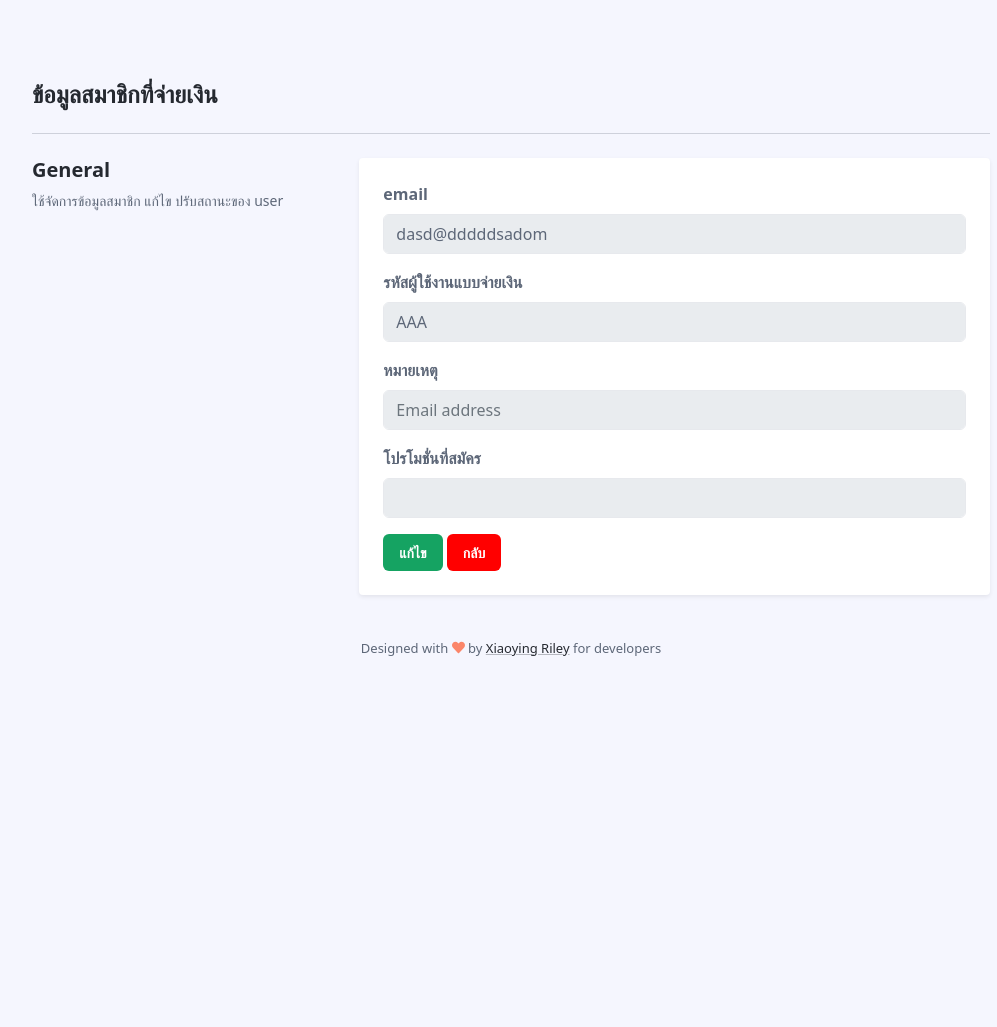
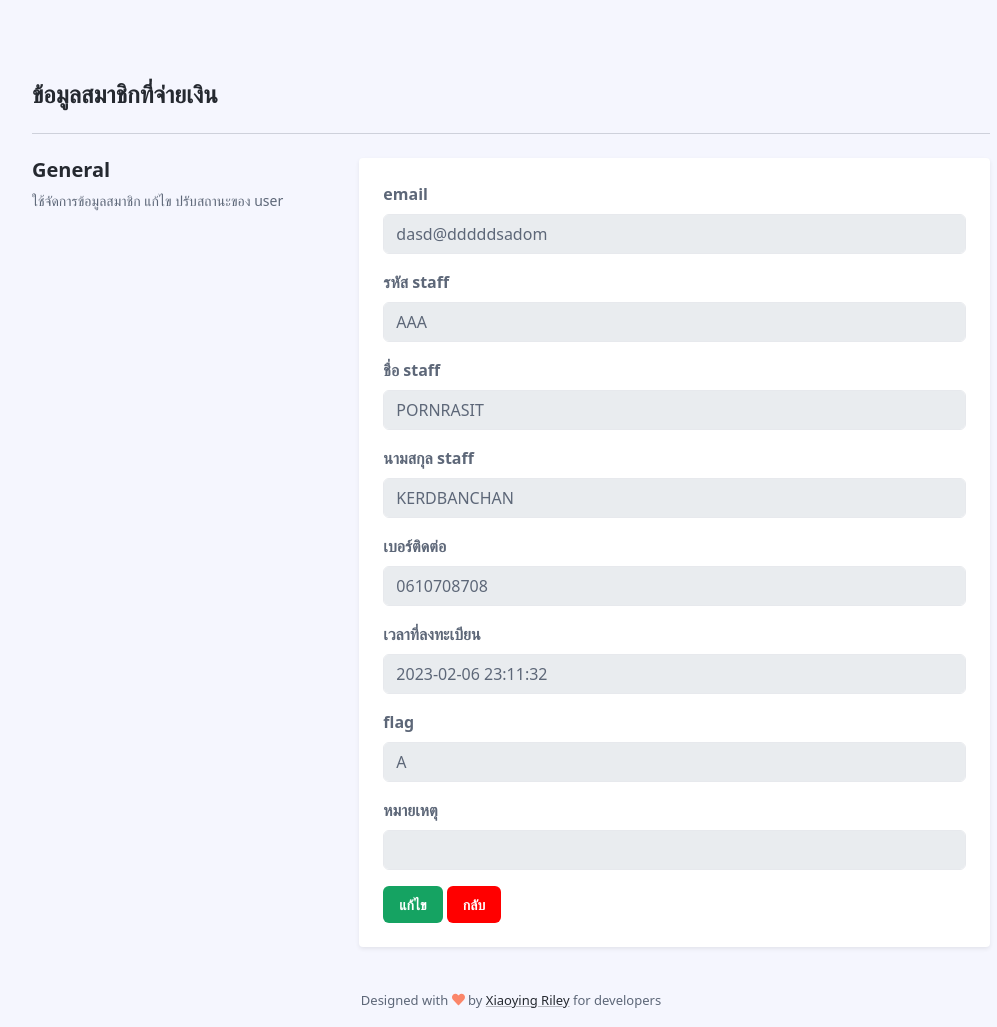
Before and after one commit to cheprad/aiqtweb_update_member, a PHP site: page /staff_detail.php?s_id=AAA in a window 1280 px wide. Shown: the whole page, without its empty margins (254-1251 px from the left). Before the commit the page ends 656 px from the top, so only its background shows below. Run offline with PHP 8.4, Linux system fonts and the light colour scheme; data comes from the database, SQL or seed files in the repository; data that the repository does not hold is empty; some libraries are stand-ins or nearby versions.

Commit message:
staff_detail finish

```diff
--- a/connect.php
+++ b/connect.php
@@ -11,29 +11,29 @@
 	// mysql_query("SET SET CHARACTER SET utf8;");
 	// mysql_select_db($dbname,$conn);
 
-// เครื่องที่ห้อง
+// // เครื่องที่ห้อง
+// 	date_default_timezone_set('Asia/Bangkok');
+// 	$hostdb = "localhost";
+// 	$userdb = "root";
+// 	$dbname = "member_pro";
+// 	$passwddb = "123456";
+// 	@$conn = mysql_connect($hostdb, $userdb, $passwddb);
+// 	if (!$conn) { echo "Cannot connect to mysql database"; }
+// 	mysql_query("SET NAMES 'utf8' COLLATE 'utf8_unicode_ci';");
+// 	mysql_query("SET SET CHARACTER SET utf8;");
+// 	mysql_select_db($dbname,$conn);
+
+// ห้อง 0 เครื่อง 3
 	date_default_timezone_set('Asia/Bangkok');
 	$hostdb = "localhost";
 	$userdb = "root";
 	$dbname = "member_pro";
-	$passwddb = "123456";
+	$passwddb = "";
 	@$conn = mysql_connect($hostdb, $userdb, $passwddb);
 	if (!$conn) { echo "Cannot connect to mysql database"; }
 	mysql_query("SET NAMES 'utf8' COLLATE 'utf8_unicode_ci';");
 	mysql_query("SET SET CHARACTER SET utf8;");
 	mysql_select_db($dbname,$conn);
-
-// ห้อง 0 เครื่อง 3
-	// date_default_timezone_set('Asia/Bangkok');
-	// $hostdb = "localhost";
-	// $userdb = "root";
-	// $dbname = "member_pro";
-	// $passwddb = "";
-	// @$conn = mysql_connect($hostdb, $userdb, $passwddb);
-	// if (!$conn) { echo "Cannot connect to mysql database"; }
-	// mysql_query("SET NAMES 'utf8' COLLATE 'utf8_unicode_ci';");
-	// mysql_query("SET SET CHARACTER SET utf8;");
-	// mysql_select_db($dbname,$conn);
 
 
 // case PHP version > 5.3
--- a/staff_add_db.php
+++ b/staff_add_db.php
@@ -3,7 +3,7 @@
     session_start();
 
     $errors = array();
-    print_r($_POST);
+    // print_r($_POST);
     if(isset($_POST['add_staff'])){
         $s_id = mysql_real_escape_string($_POST['s_id']);
         $user_check_query = "SELECT * FROM staff WHERE s_id = '$s_id'";
--- a/staff_detail.php
+++ b/staff_detail.php
@@ -11,10 +11,14 @@
         $_SESSION['s_id'] = $s_id;
 		if (mysql_num_rows($result)==1){
 			$fetch_result = mysql_fetch_assoc($result);
+			$s_id = $fetch_result["s_id"];
 			$email = $fetch_result["email"];
-			$s_id = $fetch_result["s_id"];
-            $etc = $fetch_result["etc"];
-            $utype = $fetch_result["utype"];
+			$s_fname = $fetch_result["s_fname"];
+			$s_lname = $fetch_result["s_lname"];
+			$s_telnum = $fetch_result["s_telnum"];
+			$s_regtime = $fetch_result["s_regtime"];
+            $s_flag = $fetch_result["s_flag"];
+            $s_etc = $fetch_result["s_etc"];
 		} else {
 			// header("location: staff.php");
             print_r($_GET);
@@ -97,24 +101,47 @@
 
 									</div>
 									<div class="mb-3 ">
-									    <label for="setting-input-2" class="form-label">รหัสผู้ใช้งานแบบจ่ายเงิน</label>
+									    <label for="setting-input-2" class="form-label">รหัส staff</label>
 									    <?php
 											echo '<input name="uid_pro" type="text" class="form-control" id="setting-input-1" value="'.$s_id.'" readonly>'
 										?>
 									</div>
 									<div class="mb-3 ">
-									    <label for="setting-input-2" class="form-label">หมายเหตุ</label>
+									    <label for="setting-input-2" class="form-label">ชื่อ staff</label>
 									    <?php
-											echo '<input name="etc" type="text" class="form-control signin-email" placeholder="Email address"  value="'.$etc.'" readonly>'
+											echo '<input name="uid_pro" type="text" class="form-control" id="setting-input-1" value="'.$s_fname.'" readonly>'
 										?>
 									</div>
 									<div class="mb-3 ">
-									    <label for="setting-input-2" class="form-label">โปรโมชั่นที่สมัคร</label>
+									    <label for="setting-input-2" class="form-label">นามสกุล staff</label>
 									    <?php
-											echo '<input name="utype" type="text" class="form-control" id="setting-input-1" value="'.$utype.'" readonly>'
+											echo '<input name="uid_pro" type="text" class="form-control" id="setting-input-1" value="'.$s_lname.'" readonly>'
 										?>
 									</div>
-
+									<div class="mb-3 ">
+									    <label for="setting-input-2" class="form-label">เบอร์ติดต่อ</label>
+									    <?php
+											echo '<input name="uid_pro" type="text" class="form-control" id="setting-input-1" value="'.$s_telnum.'" readonly>'
+										?>
+									</div>
+									<div class="mb-3 ">
+									    <label for="setting-input-2" class="form-label">เวลาที่ลงทะเบียน</label>
+									    <?php
+											echo '<input name="uid_pro" type="text" class="form-control" id="setting-input-1" value="'.$s_regtime.'" readonly>'
+										?>
+									</div>
+									<div class="mb-3 ">
+									    <label for="setting-input-2" class="form-label">flag</label>
+									    <?php
+											echo '<input name="uid_pro" type="text" class="form-control" id="setting-input-1" value="'.$s_flag.'" readonly>'
+										?>
+									</div>
+									<div class="mb-3 ">
+									    <label for="setting-input-2" class="form-label">หมายเหตุ</label>
+									    <?php
+											echo '<input name="etc" type="text" class="form-control signin-email" placeholder=""  value="'.$s_etc.'" readonly>'
+										?>
+									</div>
 									<button name="edit_user" type="submit" class="btn app-btn-primary" >แก้ไข</button>
 									<a class="btn app-btn-primary" style="background: red;}"href="index.php" >กลับ</a>
 							    </form>
```
